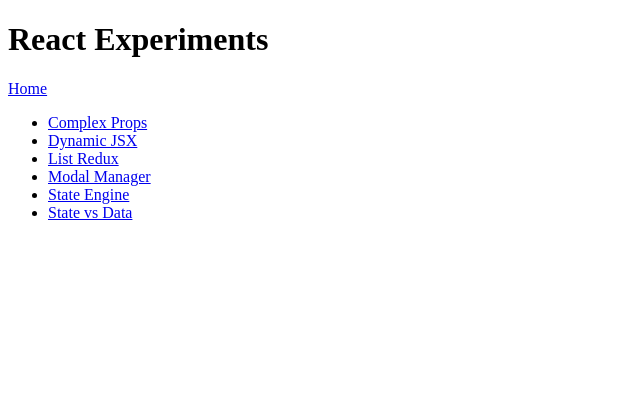
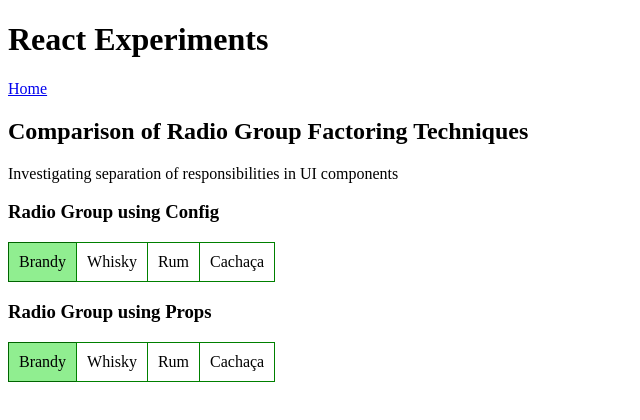
Before and after one commit to stephenfrancis/react-experiments, a React (Vite) app: page /radio_group in a window 1280 px wide. Shown: the top 420 px of the page, without its empty margins (0-640 px from the left). Built offline with nearby package versions, Linux system fonts and the light colour scheme.

Commit message:
add keyboard listener and radio group exps

```diff
--- a/src/index.html
+++ b/src/index.html
@@ -1,5 +1,5 @@
 <!DOCTYPE html>
-<html>
+<html lang="en-gb">
   <head>
     <title>React Experiments</title>
     <style>
@@ -9,7 +9,9 @@
     </style>
   </head>
   <body>
-    <h1>React Experiments</h1>
+    <header>
+      <h1>React Experiments</h1>
+    </header>
     <div id="root"></div>
     <script src="./index.tsx"></script>
   </body>
--- a/src/index.tsx
+++ b/src/index.tsx
@@ -4,17 +4,19 @@
 import { BrowserRouter, Link } from 'react-router-dom'
 import ComplexProps from './complex_props'
 import DynamicJSX from './dynamic_jsx'
+import KeyboardListener from './keyboard_listener'
 import ListRedux from './list_redux'
 import ModalManager from './modal_manager'
+import RadioGroup from './radio_group'
 import StateEngine from './state_engine'
 import StateVsData from './state_vs_data'
 
 const App: React.FC<{}> = () => {
   return (
     <BrowserRouter>
-      <div>
+      <nav>
         <Link to="/">Home</Link>
-      </div>
+      </nav>
       <Switch>
         <Route path="/complex_props">
           <ComplexProps />
@@ -22,11 +24,17 @@
         <Route path="/dynamic_jsx">
           <DynamicJSX />
         </Route>
+        <Route path="/keyboard_listener">
+          <KeyboardListener />
+        </Route>
         <Route path="/list_redux">
           <ListRedux />
         </Route>
         <Route path="/modal_manager">
           <ModalManager />
+        </Route>
+        <Route path="/radio_group">
+          <RadioGroup />
         </Route>
         <Route path="/state_engine">
           <StateEngine />
@@ -43,10 +51,16 @@
               <Link to="/dynamic_jsx">Dynamic JSX</Link>
             </li>
             <li>
+              <Link to="/keyboard_listener">Keyboard Listener</Link>
+            </li>
+            <li>
               <Link to="/list_redux">List Redux</Link>
             </li>
             <li>
               <Link to="/modal_manager">Modal Manager</Link>
+            </li>
+            <li>
+              <Link to="/radio_group">Radio Group</Link>
             </li>
             <li>
               <Link to="/state_engine">State Engine</Link>
--- /dev/null
+++ b/src/keyboard_listener/index.tsx
@@ -0,0 +1,67 @@
+import React from 'react'
+
+interface Props {}
+
+type KeyboardEventHandler = (event: KeyboardEvent) => void
+
+export function useEventListener(eventName: 'keyup' | 'keydown', handler: KeyboardEventHandler) {
+  // Create a ref that stores handler
+  const savedHandler = React.useRef<KeyboardEventHandler>()
+
+  // Update ref.current value if handler changes.
+  // This allows our effect below to always get latest handler ...
+  // ... without us needing to pass it in effect deps array ...
+  // ... and potentially cause effect to re-run every render.
+  React.useEffect(() => {
+    console.log('UPDATING HANDLER')
+    savedHandler.current = handler
+  }, [handler])
+
+  React.useEffect(
+    () => {
+      console.log('UPDATING LISTENER')
+      // Create event listener that calls handler function stored in ref
+      const eventListener = (event: KeyboardEvent) =>
+        savedHandler.current && savedHandler.current(event)
+
+      // Add event listener
+      window.addEventListener(eventName, eventListener)
+
+      // Remove event listener on cleanup
+      return () => {
+        window.removeEventListener(eventName, eventListener)
+      }
+    },
+    [eventName] // Re-run if eventName or element changes
+  )
+}
+
+const Main: React.FC<Props> = (props: Props) => {
+  const [word, setWord] = React.useState<string>('')
+
+  useEventListener(
+    'keydown',
+    React.useCallback(
+      (event: KeyboardEvent) => {
+        console.log(
+          `handleKeyboardEvents() ${event.key}, shift? ${event.shiftKey}, alt? ${event.altKey}, meta? ${event.metaKey}`
+        )
+        if (event.key === 'Escape') {
+          setWord('')
+        } else if (event.key >= 'a' && event.key <= 'z') {
+          setWord(word + event.key)
+        }
+      },
+      [word]
+    )
+  )
+
+  return (
+    <div>
+      <h2>Other Hooks to support Keyboard Listener Logic</h2>
+      <p>{word}</p>
+    </div>
+  )
+}
+
+export default Main
--- /dev/null
+++ b/src/radio_group/RadioButton.tsx
@@ -0,0 +1,29 @@
+import React from 'react'
+
+interface Props {
+  id: string
+  icon?: string
+  label: string
+  selected: boolean
+}
+
+const RadioButton: React.FC<Props> = (props: Props) => {
+  console.log(`RadioButton: ${JSON.stringify(props)}`)
+  return (
+    <div
+      style={{
+        borderWidth: 1,
+        borderStyle: 'solid',
+        borderColor: props.selected ? 'darkgreen' : 'green',
+        backgroundColor: props.selected ? 'lightgreen' : 'white',
+        cursor: 'pointer',
+        marginRight: -1,
+        padding: 10,
+      }}
+    >
+      {props.label}
+    </div>
+  )
+}
+
+export default RadioButton
--- /dev/null
+++ b/src/radio_group/RadioGroupUsingConfig.tsx
@@ -0,0 +1,69 @@
+import React from 'react'
+
+export interface RadioOption {
+  id: string
+  label: string
+}
+
+interface RendererProps extends RadioOption {
+  selected: boolean
+}
+
+interface Props {
+  config: (any & RadioOption)[]
+  legend: string
+  name: string
+  onChange: (newValue: string) => void
+  renderer: React.FC<RendererProps>
+  value: string
+}
+
+const RadioGroupUsingConfig: React.FC<Props> = (props: Props) => {
+  return (
+    <fieldset
+      style={{
+        border: 0,
+        display: 'flex',
+        flexFlow: 'row nowrap',
+        margin: 0,
+        padding: 0,
+      }}
+    >
+      <legend
+        style={{
+          display: 'none',
+        }}
+      >
+        {props.legend}
+      </legend>
+      {props.config.map((option) => {
+        const handleClick = props.onChange.bind(null, option.id)
+        return (
+          <div key={option.id}>
+            <input
+              checked={props.value === option.id}
+              id={`${props.name}-${option.id}`}
+              name={props.name}
+              onChange={handleClick}
+              style={{
+                display: 'none',
+              }}
+              type="radio"
+              value={option.id}
+            />
+            <label
+              htmlFor={`${props.name}-${option.id}`}
+              style={{
+                display: 'block',
+              }}
+            >
+              <props.renderer {...option} selected={props.value === option.id} />
+            </label>
+          </div>
+        )
+      })}
+    </fieldset>
+  )
+}
+
+export default RadioGroupUsingConfig
--- /dev/null
+++ b/src/radio_group/RadioGroupUsingProps.tsx
@@ -0,0 +1,61 @@
+import React from 'react'
+
+interface Props {
+  children: JSX.Element[]
+  legend: string
+  name: string
+  onChange: (newValue: string) => void
+  value: string
+}
+
+const RadioGroupUsingProps: React.FC<Props> = (props: Props) => {
+  return (
+    <fieldset
+      style={{
+        border: 0,
+        display: 'flex',
+        flexFlow: 'row nowrap',
+        margin: 0,
+        padding: 0,
+      }}
+    >
+      <legend
+        style={{
+          display: 'none',
+        }}
+      >
+        {props.legend}
+      </legend>
+      {React.Children.map(props.children, (child: JSX.Element) => {
+        const handleClick = props.onChange.bind(null, child.props.id)
+        return (
+          <div key={child.props.id}>
+            <input
+              checked={props.value === child.props.id}
+              id={child.props.id}
+              name={props.name}
+              onChange={handleClick}
+              style={{
+                display: 'none',
+              }}
+              type="radio"
+              value={child.props.id}
+            />
+            <label
+              htmlFor={child.props.id}
+              style={{
+                display: 'block',
+              }}
+            >
+              {React.cloneElement(child, {
+                selected: props.value === child.props.id,
+              })}
+            </label>
+          </div>
+        )
+      })}
+    </fieldset>
+  )
+}
+
+export default RadioGroupUsingProps
--- /dev/null
+++ b/src/radio_group/index.tsx
@@ -0,0 +1,45 @@
+import React from 'react'
+import RadioButton from './RadioButton'
+import RadioGroupUsingConfig from './RadioGroupUsingConfig'
+import RadioGroupUsingProps from './RadioGroupUsingProps'
+
+interface Props {}
+
+const Main: React.FC<Props> = (props: Props) => {
+  const [drink1, setDrink1] = React.useState<string>('bra')
+  const [drink2, setDrink2] = React.useState<string>('bra')
+  return (
+    <div>
+      <h2>Comparison of Radio Group Factoring Techniques</h2>
+      <p>Investigating separation of responsibilities in UI components</p>
+      <h3>Radio Group using Config</h3>
+      <RadioGroupUsingConfig
+        config={[
+          { id: 'bra', label: 'Brandy', icon: 'brandy.svg' },
+          { id: 'whi', label: 'Whisky', icon: 'whisky.svg' },
+          { id: 'rum', label: 'Rum' },
+          { id: 'cac', label: 'Cachaça' },
+        ]}
+        legend="Choose a drink"
+        name="drinks1"
+        onChange={setDrink1}
+        renderer={RadioButton}
+        value={drink1}
+      />
+      <h3>Radio Group using Props</h3>
+      <RadioGroupUsingProps
+        legend="Choose a drink"
+        name="drinks2"
+        onChange={setDrink2}
+        value={drink2}
+      >
+        <RadioButton selected={false} id="bra" label="Brandy" />
+        <RadioButton selected={false} id="whi" label="Whisky" />
+        <RadioButton selected={false} id="rum" label="Rum" />
+        <RadioButton selected={false} id="cha" label="Cachaça" />
+      </RadioGroupUsingProps>
+    </div>
+  )
+}
+
+export default Main
```
Also changed, not shown: src/temp.js (added, +13 -0 lines).
